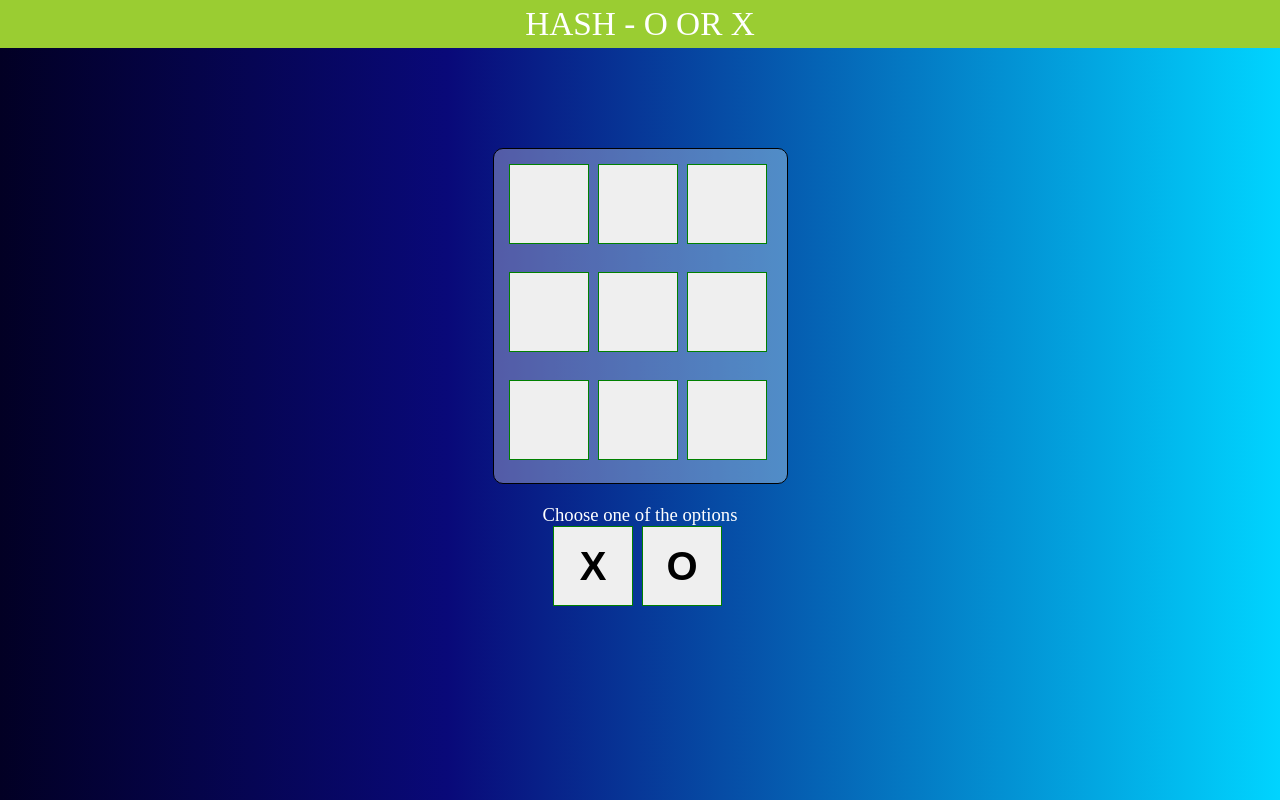
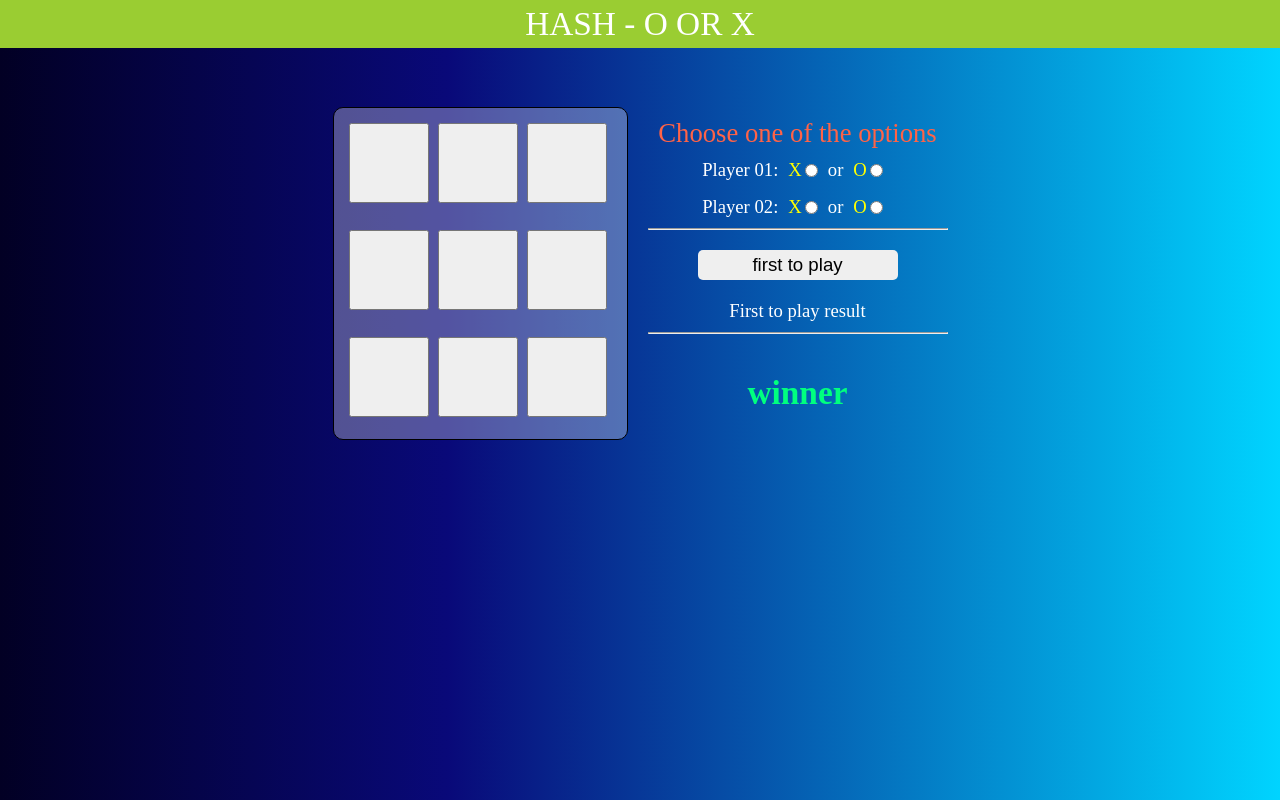
Before and after one commit to ArpnetInfor/hash, a plain HTML site: page pages/index.html in a window 1280 px wide. Drawn offline with Linux system fonts and the light colour scheme.

Commit message:
hash_legend
option legend creation

```diff
--- a/pages/index.html
+++ b/pages/index.html
@@ -12,6 +12,7 @@
 <body>
     <div class="container">
         <div class="banner">HASH - O OR X</div>
+        <div class="content">
             <div class="hash">
                 <div class="line">
                     <button class="btn" id="1"></button>
@@ -29,11 +30,35 @@
                     <button class="btn" id="9"></button>
                 </div>
             </div>
+            <div class="option">
                 <p class="legend">Choose one of the options</p>
-        <div class="choice">
-            <button class="btn" id="X">X</button>
-            <button class="btn" id="o">O</button>
+                <div class="player">
+                    <legend>Player 01: </legend>
+                    <label>X</label>
+                    <input type="radio" id="player1_x">
+                    <span>or</span>
+                    <label>O</label>
+                    <input type="radio" id="player1_o">
                 </div>
+                <div class="player">
+                    <legend>Player 02: </legend>
+                    <label>X</label>
+                    <input type="radio" id="player2_x">
+                    <span>or</span>
+                    <label>O</label>
+                    <input type="radio" id="player2_o">
+                </div>
+                <hr>
+                <button class="first" id="first">first to play</button>
+                <p class="firstResult" id="firstResult">First to play result</p>
+                <hr>
+                <p class="winner" id="winner">winner</p>
+            </div>
+
+
+        </div>
+
+
     </div>
     <script src="script.js"></script>
 </body>
--- a/pages/style.css
+++ b/pages/style.css
@@ -15,6 +15,13 @@
     background: linear-gradient(90deg, rgba(2, 0, 36, 1) 0%, rgba(9, 9, 121, 1) 35%, rgba(0, 212, 255, 1) 100%);
 }
 
+.content {
+    display: flex;
+    flex-direction: row;
+    justify-content: flex-start;
+    align-items: center;
+}
+
 .banner {
     background-color: yellowgreen;
     color: white;
@@ -28,7 +35,7 @@
     border: 1px solid black;
     width: auto;
     height: auto;
-    margin-top: 100px;
+    margin-top: 50px;
     padding: 5px;
     border-radius: 10px;
     background-color: rgba(255, 255, 255, 0.3);
@@ -41,7 +48,6 @@
 }
 
 .btn {
-    border: 1px solid green;
     cursor: pointer;
     width: 80px;
     height: 80px;
@@ -54,8 +60,72 @@
     background-color: silver;
 }
 
+.option {
+    margin-left: 20px;
+    width: 300px;
+    height: 350px;
+    text-align: center;
+    margin-top: 50px;
+}
+
 .legend {
+    color: tomato;
+    margin-top: 20px;
+    font-size: 20pt;
+}
+
+.player {
     color: white;
-    margin-top: 20px;
+    padding: 5px;
+    display: flex;
+    justify-content: center;
+    align-items: center;
+    margin: 5px;
     font-size: 14pt;
 }
+
+.player input {
+    margin-right: 10px;
+    cursor: pointer;
+}
+
+.player legend {
+    margin-right: 10px;
+}
+
+.player label {
+    color: yellow;
+    margin-right: 3px;
+}
+
+.player span {
+    margin-right: 10px;
+}
+
+.first {
+    margin-top: 20px;
+    width: 200px;
+    height: 30px;
+    font-size: 14pt;
+    border: none;
+    border-radius: 5px;
+    cursor: pointer;
+}
+
+.first:hover {
+    background-color: silver;
+    font-weight: bold;
+}
+
+.firstResult {
+    margin: 20px 0px 10px 0px;
+    color: white;
+    font-size: 14pt;
+}
+
+.winner {
+    margin-top: 40px;
+    font-size: 25pt;
+    color: springgreen;
+    font-weight: bold;
+}
```
Lines whose indentation alone changed are shown as unchanged.
